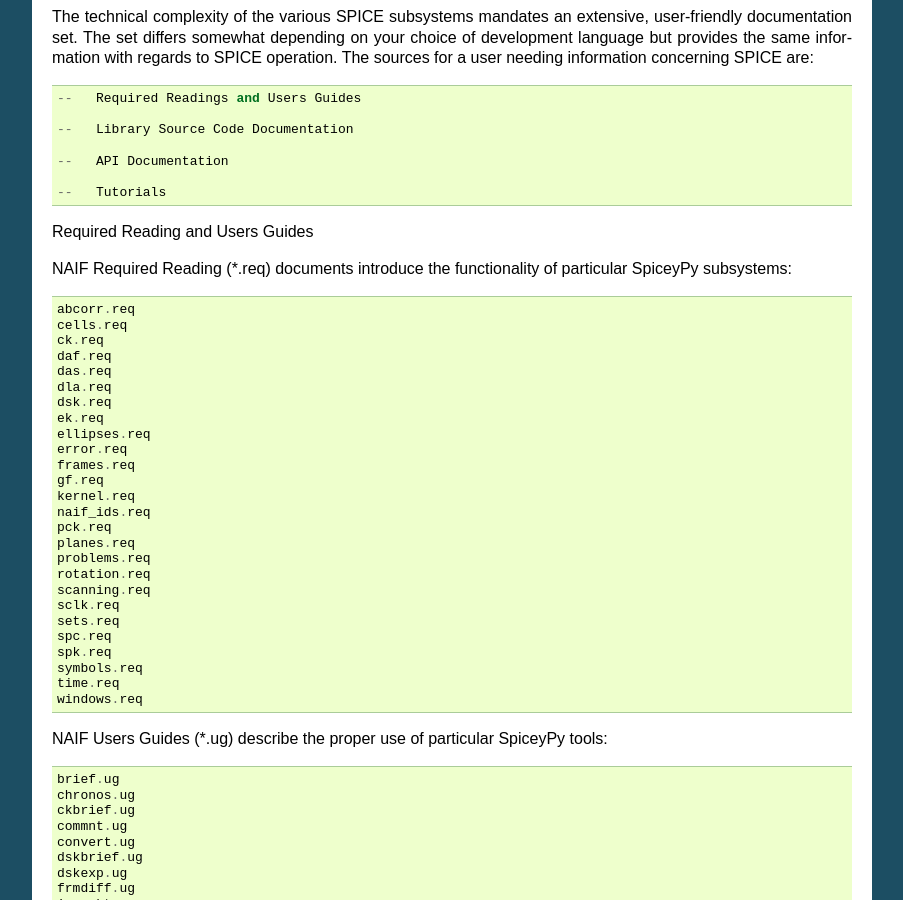
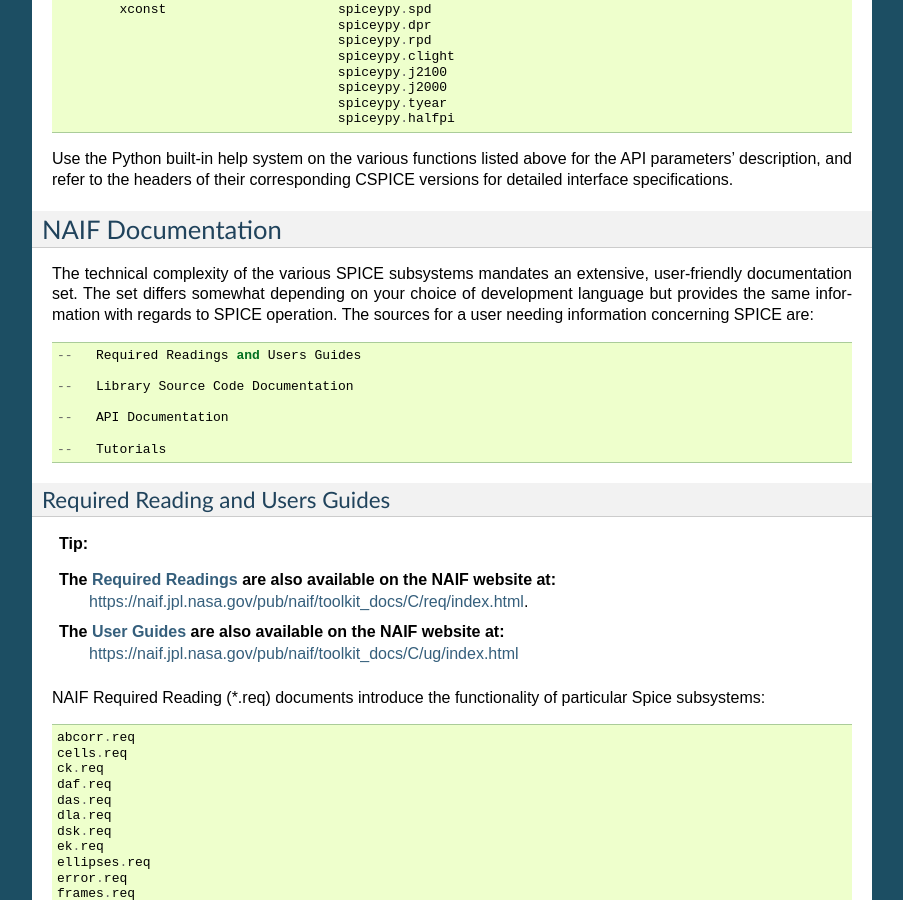
Before and after one commit to AndrewAnnex/SpiceyPy, a Sphinx documentation site: the page built from docs/other_stuff.rst, in a window 1280 px wide and 900 px high, scrolled down 2944 px. Shown: the whole window, without its empty margins (198-1101 px from the left). Built offline with Sphinx 7.4.7, drawn with Linux system fonts in a browser that asks for light colours; pages that are not in the unit, such as notebooks, are missing from menus; some of the changed text lies outside the part shown.

Commit message:
doc heading fixes and adding links to required reading, user guides, and permuted index

```diff
--- a/docs/other_stuff.rst
+++ b/docs/other_stuff.rst
@@ -62,6 +62,11 @@
       https://naif.jpl.nasa.gov/naif/tutorials.html
 
 Required Readings
+^^^^^^^^^^^^^^^^^^
+
+.. tip::
+   The `Required Readings <https://naif.jpl.nasa.gov/pub/naif/toolkit_docs/C/req/index.html>`_ are also available on the NAIF website at:
+      https://naif.jpl.nasa.gov/pub/naif/toolkit_docs/C/req/index.html.
 
 The Required Reading documents are provided with the Toolkit and are
 located under the "cspice/doc" directory in the CSPICE Toolkit
@@ -78,6 +83,11 @@
       windows.req      The SPICE window data type
 
 The Permuted Index
+^^^^^^^^^^^^^^^^^^^
+
+.. tip::
+   The `Permuted Index <https://naif.jpl.nasa.gov/pub/naif/toolkit_docs/C/info/cspice_idx.html>`_ is also available on the NAIF website at:
+      https://naif.jpl.nasa.gov/pub/naif/toolkit_docs/C/info/cspice_idx.html.
 
 Another useful document distributed with the Toolkit is the permuted
 index. This is located under the "cspice/doc" directory in the C
@@ -88,6 +98,7 @@
 as the names of the source files that contain these functions.
 
 SpiceyPy API Documentation
+^^^^^^^^^^^^^^^^^^^^^^^^^^^
 
 A SpiceyPy function's parameters specification is available using the
 built-in Python help system.
@@ -210,9 +221,15 @@
        --   Tutorials
 
 Required Reading and Users Guides
+^^^^^^^^^^^^^^^^^^^^^^^^^^^^^^^^^
+.. tip::
+   The `Required Readings <https://naif.jpl.nasa.gov/pub/naif/toolkit_docs/C/req/index.html>`_ are also available on the NAIF website at:
+      https://naif.jpl.nasa.gov/pub/naif/toolkit_docs/C/req/index.html.
+   The `User Guides <https://naif.jpl.nasa.gov/pub/naif/toolkit_docs/C/ug/index.html>`_ are also available on the NAIF website at:
+      https://naif.jpl.nasa.gov/pub/naif/toolkit_docs/C/ug/index.html
 
 NAIF Required Reading (\*.req) documents introduce the functionality of
-particular SpiceyPy subsystems:
+particular Spice subsystems:
 
 ::
 
@@ -288,6 +305,7 @@
          ../cspice/doc/html/index.html
 
 Library Source Code Documentation
+^^^^^^^^^^^^^^^^^^^^^^^^^^^^^^^^^^
 
 All SPICELIB and CSPICE source files include usage and design
 information incorporated in a comment block known as the “header.”
@@ -348,6 +366,7 @@
 of the main SpiceyPy directory:
 
 API Documentation
+^^^^^^^^^^^^^^^^^^^
 
 The SpiceyPy package is documented in "readthedocs" website:
 
@@ -504,14 +523,14 @@
 -----------------------------------------------------
 
 Task Statement
---------------
+^^^^^^^^^^^^^^
 
 Write a program to load a meta kernel, interrogate the SpiceyPy system
 for the names and types of all loaded kernels, then demonstrate the
 unload functionality and the resulting effects.
 
 Learning Goals
---------------
+^^^^^^^^^^^^^^
 
 This lesson demonstrates use of the kernel subsystem to load, unload,
 and list loaded kernels.
@@ -519,7 +538,7 @@
 This lesson requires creation of a SPICE meta kernel.
 
 Code Solution
--------------
+^^^^^^^^^^^^^
 
 First, create a meta text kernel:
 
@@ -690,7 +709,7 @@
 .. _task-statement-os-1:
 
 Task Statement
---------------
+^^^^^^^^^^^^^^
 
 Write a program to retrieve particular string and numeric text kernel
 variables, both scalars and arrays. Interrogate the kernel pool for
@@ -699,7 +718,7 @@
 .. _learning-goals-os-1:
 
 Learning Goals
---------------
+^^^^^^^^^^^^^^
 
 The lesson demonstrates the SpiceyPy system's facility to retrieve
 different types of data (string, numeric, scalar, array) from the kernel
@@ -780,7 +799,7 @@
 .. _code-solution-1:
 
 Code Solution
--------------
+^^^^^^^^^^^^^
 
 ::
 
@@ -987,7 +1006,7 @@
 representation.
 
 Related Routines
-----------------
+^^^^^^^^^^^^^^^^^
 
 ::
 
@@ -1000,7 +1019,7 @@
 .. _task-statement-os-2:
 
 Task Statement
---------------
+^^^^^^^^^^^^^^
 
 Write a program to convert a Cartesian 3-vector representing some
 location to the other coordinate representations. Use the position of
@@ -1010,7 +1029,7 @@
 .. _learning-goals-os-2:
 
 Learning Goals
---------------
+^^^^^^^^^^^^^^
 
 The SpiceyPy system provides functions to convert coordinate tuples
 between Cartesian and various non Cartesian coordinate systems including
@@ -1022,7 +1041,7 @@
 .. _code-solution-2:
 
 Code Solution
--------------
+^^^^^^^^^^^^^
 
 ::
 
@@ -1260,7 +1279,7 @@
 .. _related-routines-1:
 
 Related Routines
-----------------
+^^^^^^^^^^^^^^^^^
 
 ::
 
@@ -1292,7 +1311,7 @@
 .. _task-statement-os-3:
 
 Task Statement
---------------
+^^^^^^^^^^^^^^
 
 Demonstrate the advanced functions of the time utilities with regard to
 formatting of time strings for output. Formatting options include
@@ -1302,7 +1321,7 @@
 .. _learning-goals-os-3:
 
 Learning Goals
---------------
+^^^^^^^^^^^^^^
 
 Introduce the routines used for advanced manipulation of time strings.
 Understand the concept of ephemeris time (ET) as used in SpiceyPy.
@@ -1310,7 +1329,7 @@
 .. _code-solution-3:
 
 Code Solution
--------------
+^^^^^^^^^^^^^
 
 Caution: Be sure to assign sufficient string lengths for time
 formats/pictures.
@@ -1447,7 +1466,7 @@
 .. _task-statement-os-4:
 
 Task Statement
---------------
+^^^^^^^^^^^^^^
 
 Write an interactive program to return a state vector based on a user's
 input. Code the program with the capability to recover from user input
@@ -1456,7 +1475,7 @@
 .. _learning-goals-os-4:
 
 Learning Goals
---------------
+^^^^^^^^^^^^^^
 
 Learn how to write a program that has the capability to recover from
 expected SPICE errors.
@@ -1471,7 +1490,7 @@
 .. _code-solution-4:
 
 Code Solution
--------------
+^^^^^^^^^^^^^
 
 ::
 
@@ -1680,7 +1699,7 @@
 .. _learning-goals-os-5:
 
 Learning Goals
---------------
+^^^^^^^^^^^^^^
 
 SpiceyPy implementation of SPICE cells consists of a class that provides
 an interface to the underlying CSPICE cell structure.
@@ -1721,7 +1740,7 @@
 .. _code-solution-5:
 
 Code Solution
--------------
+^^^^^^^^^^^^^
 
 ::
 
@@ -1901,7 +1920,7 @@
 .. _related-routines-2:
 
 Related Routines
-----------------
+^^^^^^^^^^^^^^^^^^
 
 ::
 
@@ -1941,7 +1960,7 @@
 .. _task-statement-os-5:
 
 Task Statement
---------------
+^^^^^^^^^^^^^^
 
 Write an interactive program to convert values between various units.
 Demonstrate the flexibility of the unit conversion routine, the string
@@ -1950,7 +1969,7 @@
 .. _learning-goals-os-6:
 
 Learning Goals
---------------
+^^^^^^^^^^^^^^
 
 SpiceyPy provides several routines to perform commonly needed tasks.
 Among these:
@@ -1961,7 +1980,7 @@
 .. _code-solution-6:
 
 Code Solution
--------------
+^^^^^^^^^^^^^
 
 ::
 
@@ -2095,7 +2114,7 @@
 .. _task-statement-os-6:
 
 Task Statement
---------------
+^^^^^^^^^^^^^^
 
 Write a program to output SpiceyPy constants and use those constants to
 calculate some rudimentary values.
@@ -2103,7 +2122,7 @@
 .. _code-solution-7:
 
 Code Solution
--------------
+^^^^^^^^^^^^^
 
 ::
 
@@ -2214,7 +2233,7 @@
 .. _related-routines-3:
 
 Related Routines
-----------------
+^^^^^^^^^^^^^^^^^^
 
 ::
 
```
Also changed, not shown: other parts of docs/other_stuff.rst (+1 -1 lines), docs/binary_pck.rst (+18 -8 lines), docs/event_finding.rst (+23 -11 lines), docs/insitu_sensing.rst (+36 -25 lines), docs/remote_sensing.rst (+33 -20 lines).
